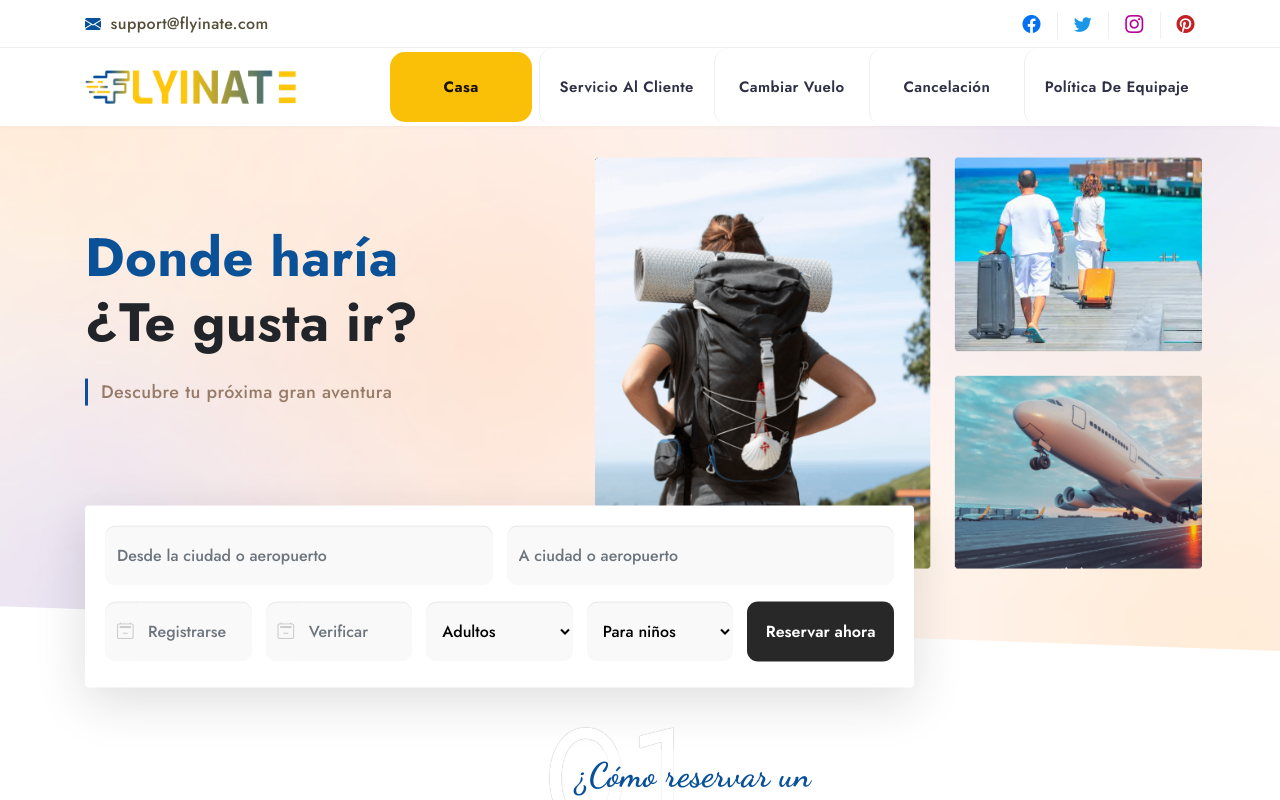
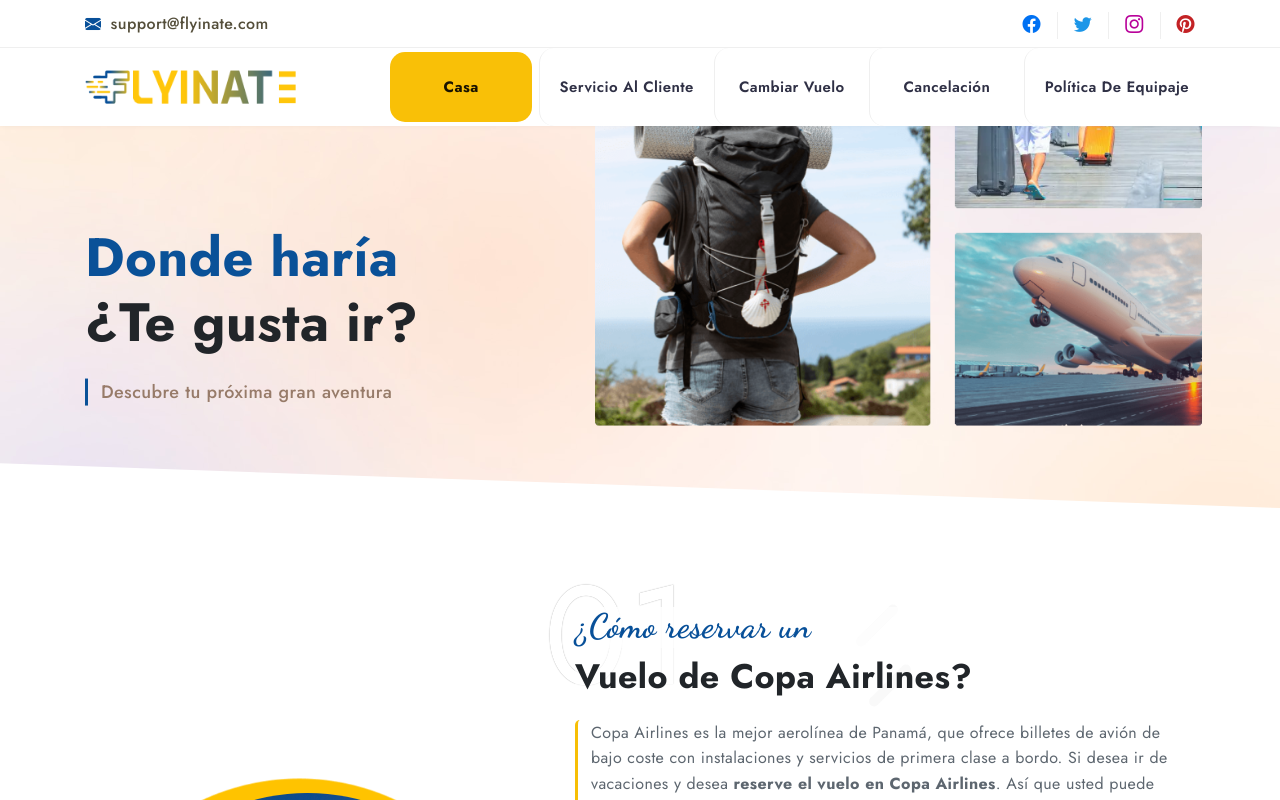
Before and after one commit to SNVA0011/CopaFlyinate, a Next.js app: page / in a window 1280 px wide. Shown: the top 800 px of the page. Built offline with nearby package versions, Linux system fonts and the light colour scheme.

Commit message:
aLLPAGES-DONE

```diff
--- a/component/Enginebox.js
+++ b/component/Enginebox.js
@@ -16,78 +16,7 @@
                 <h1><span className='d-block d-sm-inline-block d-xl-block'>Donde haría</span> ¿Te gusta ir? <i className="bi bi-airplane-fill"></i></h1>
                 <p>Descubre tu próxima gran aventura</p>
               </div>
-              <form className='where-doyou-form'>
-                <ul className="row g-3 align-items-center">
-                  <li className="col-md-6 col-12 mb-3">
-                    <input type="text"
-                      className="form-control"
-                      placeholder="Desde la ciudad o aeropuerto" />
-                  </li>
-                  <li className="col-md-6 col-12 mb-3">
-                    <input type="text"
-                      className="form-control"
-                      placeholder="A ciudad o aeropuerto" />
-                  </li>
-                  <li className="col-xl col-md-6 col-12 mb-3 datepickercity-col">
-                    <div className="input-group">
-                      <div className="input-group-prepend">
-                        <span className="input-group-text">
-                          <i className="bi bi-calendar2-minus"></i>
-                        </span>
-                      </div>
-                      <input
-                        type="text"
-                        className="form-control datepickercity checkin"
-                        placeholder="Registrarse"
-                      />
-                    </div>
-                  </li>
-                  <li className="col-xl col-md-6 col-12 mb-3 datepickercity-col">
-                    <div className="input-group">
-                      <div className="input-group-prepend">
-                        <span className="input-group-text">
-                          <i className="bi bi-calendar2-minus"></i>
-                        </span>
-                      </div>
-                      <input
-                        type="text"
-                        className="form-control datepickercity checkout"
-                        placeholder="Verificar"
-                      />
-                    </div>
-                  </li>
-                  <li className="col-xl col-md-6 col-12 mb-3">
-                    <select
-                      name="Adults"
-                      required=""
-                      className="form-control nice-selectround wide"
-                    >
-                      <option value="">Adultos</option>
-                      <option value={1}>1 Adulto</option>
-                      <option value={2}>2 Adulto</option>
-                      <option value={3}>3 Adulto</option>
-                    </select>
-                  </li>
-                  <li className="col-xl col-md-6 col-12 mb-3">
-                    <select
-                      name="Childrens"
-                      required=""
-                      className="form-control nice-selectround wide">
-                      <option value="">Para niños</option>
-                      <option value={1}>1 Niños</option>
-                      <option value={2}>2 Niños</option>
-                      <option value={3}>3 Niños</option>
-                    </select>
-                  </li>
-                  <li className="col-xl col-12 mb-3">
-                    <div className="avail-thefform">
-                      <button type="submit" className="btn btn-site btn-block ripple-effbtn">
-                        <span>Reservar ahora</span>
-                      </button>
-                    </div>
-                  </li>
-                </ul>
-              </form>
+
             </div>
           </Col>
           <Col xs={12} xl={3} className='align-self-end'>
--- a/component/StepsSection.js
+++ b/component/StepsSection.js
@@ -16,8 +16,8 @@
                     <Col col={12} lg={7} xl={7} className='pl-50'>
                         <div className='top-title'>
                             <span className='resvtitle-1'>{subNumber}</span>
-                            <span className='resvtitle-2'>{subtitle}</span>
-                            <h2 className="title">{title}</h2>
+
+                            <h2 className="title"><span className='resvtitle-2'>{subtitle}</span> {title}</h2>
                             <p className="description">
                                 {description}
                             </p>
--- a/styles/globals.css
+++ b/styles/globals.css
@@ -695,7 +695,9 @@
 .quieren-block .vuelo-wcol ul li, body .popular-destination.blogaddalist.details .blog-inner-box2 .quieren-block .vuelo-wcol ul li {
     width: 100%;
 }
-
+body .top-title h2 span.resvtitle-2 {
+    color: #085099;
+}
 
  /* media query  */
 
```
